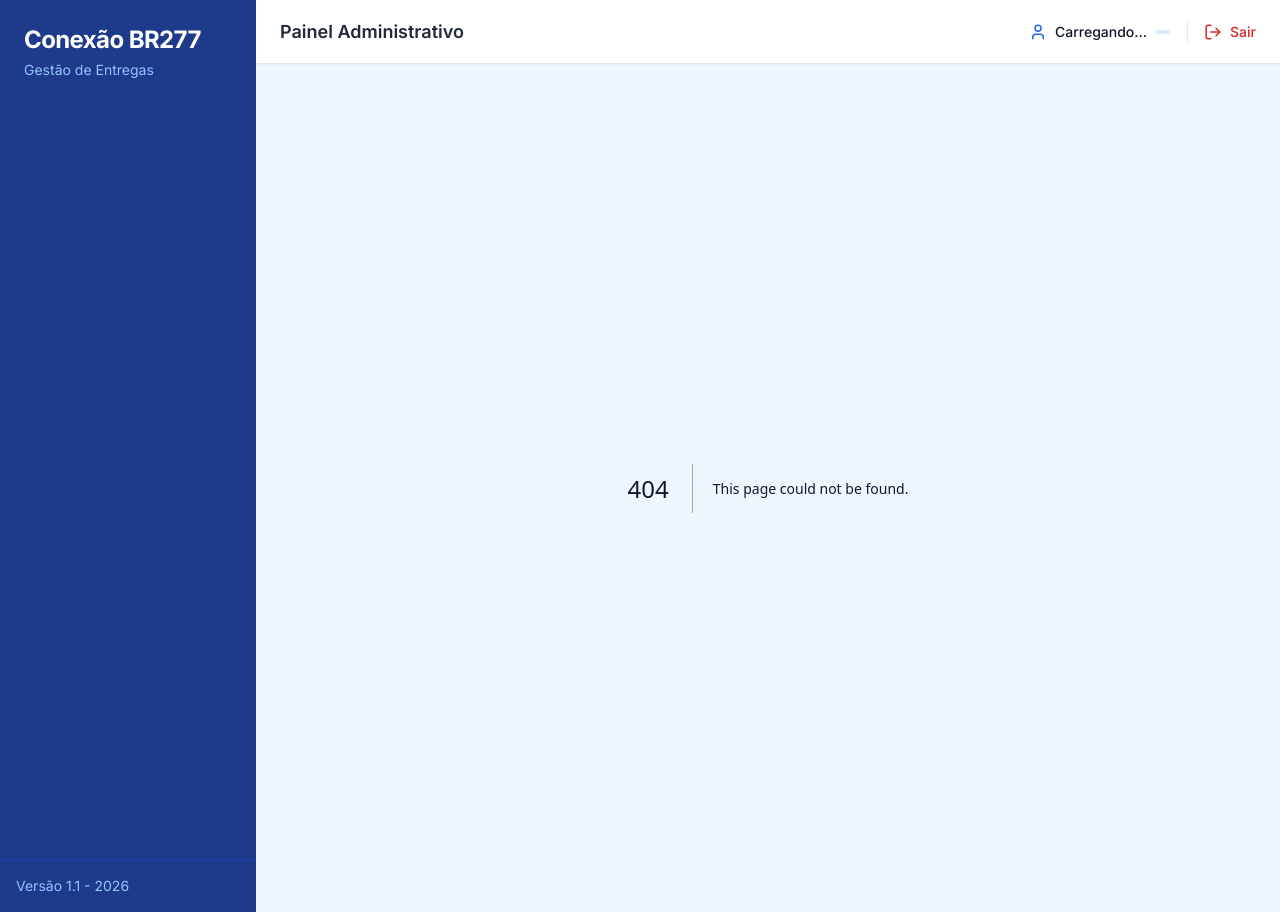
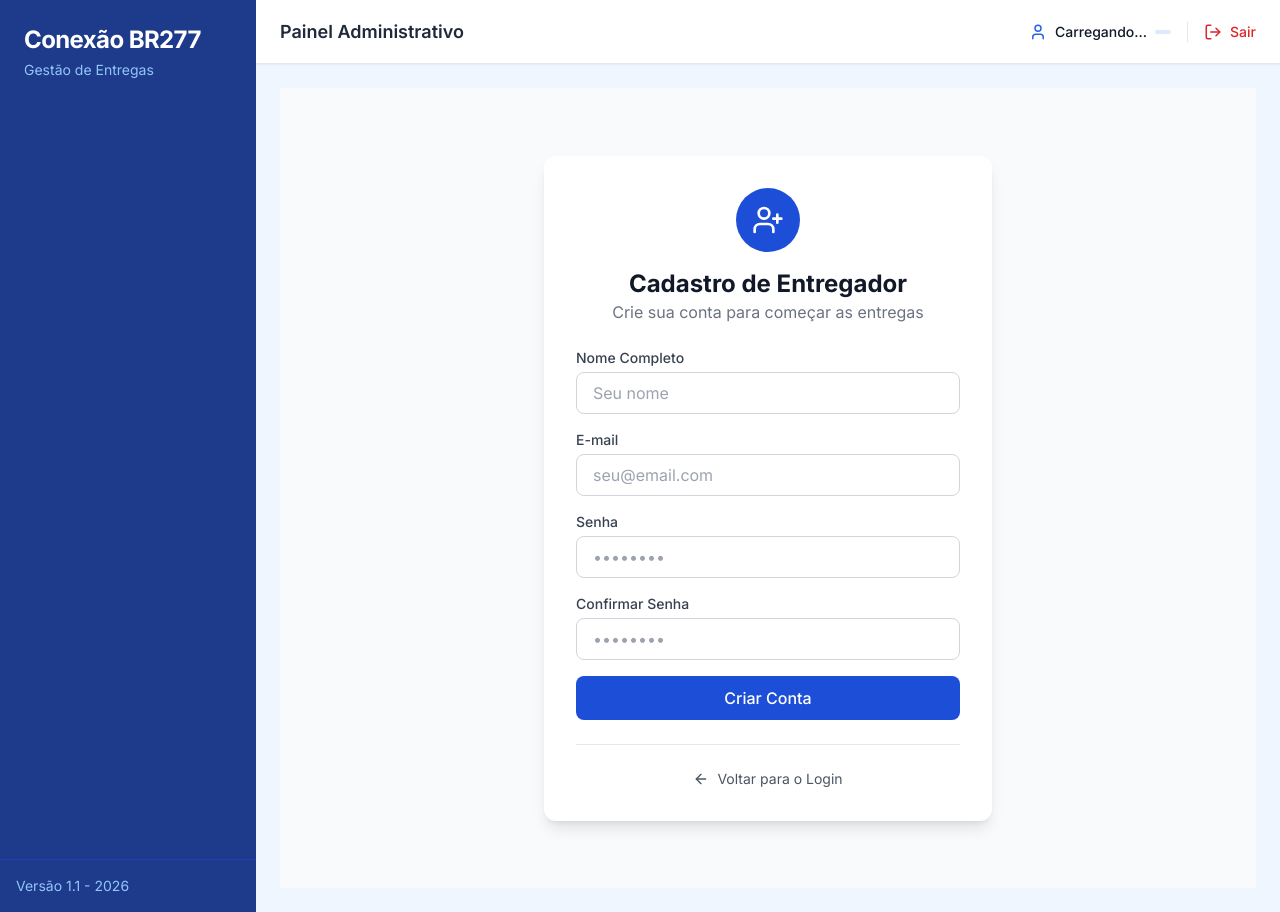
Before and after one commit to victor934034/entregaconexao, a Next.js app: page /registrar in a window 1280 px wide. Before the commit this address had no page. Built offline with nearby package versions, Linux system fonts and the light colour scheme.

Commit message:
feat: complete delivery person registration flow for web and android

```diff
--- a/src/app/(auth)/login/page.tsx
+++ b/src/app/(auth)/login/page.tsx
@@ -8,6 +8,7 @@ import { Truck } from 'lucide-react';
 export default function Login() {
     const [email, setEmail] = useState('');
     const [senha, setSenha] = useState('');
+    const [perfil, setPerfil] = useState<'ADM' | 'ENTREGADOR'>('ADM');
     const [erro, setErro] = useState('');
     const [loading, setLoading] = useState(false);
     const { login } = useAuth();
@@ -21,9 +22,14 @@ export default function Login() {
             const response = await api.post('/auth/login', { email, senha });
             const { token, usuario } = response.data;
 
-            // Bloquear entregador no painel web
-            if (usuario.perfil === 'ENTREGADOR') {
-                setErro('Acesso restrito. Entregadores devem usar o aplicativo.');
+            // Validar se o perfil bate com o selecionado (opcional para segurança visual)
+            if (perfil === 'ADM' && !['SUPER_ADM', 'ADM'].includes(usuario.perfil)) {
+                setErro('Este acesso é exclusivo para administradores.');
+                return;
+            }
+
+            if (perfil === 'ENTREGADOR' && usuario.perfil !== 'ENTREGADOR') {
+                setErro('Este acesso é exclusivo para entregadores.');
                 return;
             }
 
@@ -38,12 +44,27 @@ export default function Login() {
     return (
         <div className="flex min-h-screen items-center justify-center bg-gray-50">
             <div className="w-full max-w-md bg-white rounded-xl shadow-lg p-8">
-                <div className="flex flex-col items-center mb-8">
+                <div className="flex flex-col items-center mb-6">
                     <div className="w-16 h-16 bg-blue-700 text-white rounded-full flex items-center justify-center mb-4">
                         <Truck size={32} />
                     </div>
                     <h1 className="text-2xl font-bold text-gray-900">Conexão BR277</h1>
-                    <p className="text-gray-500">Gestão de Entregas</p>
+                    <p className="text-gray-500 text-center">Gestão de Entregas</p>
+                </div>
+
+                <div className="flex bg-gray-100 p-1 rounded-lg mb-6">
+                    <button
+                        onClick={() => setPerfil('ADM')}
+                        className={`flex-1 py-2 text-sm font-medium rounded-md transition-all ${perfil === 'ADM' ? 'bg-white text-blue-700 shadow-sm' : 'text-gray-500 hover:text-gray-700'}`}
+                    >
+                        Administrador
+                    </button>
+                    <button
+                        onClick={() => setPerfil('ENTREGADOR')}
+                        className={`flex-1 py-2 text-sm font-medium rounded-md transition-all ${perfil === 'ENTREGADOR' ? 'bg-white text-blue-700 shadow-sm' : 'text-gray-500 hover:text-gray-700'}`}
+                    >
+                        Entregador
+                    </button>
                 </div>
 
                 {erro && (
@@ -86,6 +107,17 @@ export default function Login() {
                         {loading ? 'Acessando...' : 'Entrar'}
                     </button>
                 </form>
+
+                {perfil === 'ENTREGADOR' && (
+                    <div className="mt-6 text-center">
+                        <p className="text-sm text-gray-600">
+                            Ainda não tem conta?{' '}
+                            <a href="/registrar" className="text-blue-700 font-semibold hover:underline">
+                                Cadastre-se aqui
+                            </a>
+                        </p>
+                    </div>
+                )}
             </div>
         </div>
     );
--- /dev/null
+++ b/src/app/(auth)/registrar/page.tsx
@@ -0,0 +1,125 @@
+'use client';
+
+import { useState } from 'react';
+import { useRouter } from 'next/navigation';
+import api from '@/lib/api';
+import { Truck, UserPlus, ArrowLeft } from 'lucide-react';
+import Link from 'next/link';
+
+export default function Registrar() {
+    const [nome, setNome] = useState('');
+    const [email, setEmail] = useState('');
+    const [senha, setSenha] = useState('');
+    const [confirmarSenha, setConfirmarSenha] = useState('');
+    const [erro, setErro] = useState('');
+    const [loading, setLoading] = useState(false);
+    const router = useRouter();
+
+    const handleRegistrar = async (e: React.FormEvent) => {
+        e.preventDefault();
+        setErro('');
+
+        if (senha !== confirmarSenha) {
+            setErro('As senhas não coincidem.');
+            return;
+        }
+
+        setLoading(true);
+
+        try {
+            await api.post('/auth/registrar', { nome, email, senha });
+            // Após registrar com sucesso, redirecionar para login com mensagem de sucesso
+            router.push('/login?cadastrado=true');
+        } catch (err: any) {
+            setErro(err.response?.data?.error || 'Erro ao realizar cadastro.');
+        } finally {
+            setLoading(false);
+        }
+    };
+
+    return (
+        <div className="flex min-h-screen items-center justify-center bg-gray-50">
+            <div className="w-full max-w-md bg-white rounded-xl shadow-lg p-8">
+                <div className="flex flex-col items-center mb-6">
+                    <div className="w-16 h-16 bg-blue-700 text-white rounded-full flex items-center justify-center mb-4">
+                        <UserPlus size={32} />
+                    </div>
+                    <h1 className="text-2xl font-bold text-gray-900">Cadastro de Entregador</h1>
+                    <p className="text-gray-500 text-center">Crie sua conta para começar as entregas</p>
+                </div>
+
+                {erro && (
+                    <div className="mb-4 p-3 bg-red-100 border border-red-300 text-red-700 rounded-md text-sm">
+                        {erro}
+                    </div>
+                )}
+
+                <form onSubmit={handleRegistrar} className="space-y-4">
+                    <div>
+                        <label className="block text-sm font-medium text-gray-700 mb-1">Nome Completo</label>
+                        <input
+                            type="text"
+                            value={nome}
+                            onChange={(e) => setNome(e.target.value)}
+                            required
+                            className="w-full px-4 py-2 border border-gray-300 rounded-lg focus:ring-2 focus:ring-blue-600 focus:outline-none"
+                            placeholder="Seu nome"
+                        />
+                    </div>
+
+                    <div>
+                        <label className="block text-sm font-medium text-gray-700 mb-1">E-mail</label>
+                        <input
+                            type="email"
+                            value={email}
+                            onChange={(e) => setEmail(e.target.value)}
+                            required
+                            className="w-full px-4 py-2 border border-gray-300 rounded-lg focus:ring-2 focus:ring-blue-600 focus:outline-none"
+                            placeholder="seu@email.com"
+                        />
+                    </div>
+
+                    <div>
+                        <label className="block text-sm font-medium text-gray-700 mb-1">Senha</label>
+                        <input
+                            type="password"
+                            value={senha}
+                            onChange={(e) => setSenha(e.target.value)}
+                            required
+                            className="w-full px-4 py-2 border border-gray-300 rounded-lg focus:ring-2 focus:ring-blue-600 focus:outline-none"
+                            placeholder="••••••••"
+                        />
+                    </div>
+
+                    <div>
+                        <label className="block text-sm font-medium text-gray-700 mb-1">Confirmar Senha</label>
+                        <input
+                            type="password"
+                            value={confirmarSenha}
+                            onChange={(e) => setConfirmarSenha(e.target.value)}
+                            required
+                            className="w-full px-4 py-2 border border-gray-300 rounded-lg focus:ring-2 focus:ring-blue-600 focus:outline-none"
+                            placeholder="••••••••"
+                        />
+                    </div>
+
+                    <button
+                        type="submit"
+                        disabled={loading}
+                        className={`w-full py-2.5 rounded-lg text-white font-medium transition-colors ${loading ? 'bg-blue-400' : 'bg-blue-700 hover:bg-blue-800'
+                            }`}
+                    >
+                        {loading ? 'Cadastrando...' : 'Criar Conta'}
+                    </button>
+                </form>
+
+                <div className="mt-6 text-center border-t pt-6">
+                    <Link href="/login" className="text-gray-600 flex items-center justify-center gap-2 hover:text-blue-700 text-sm">
+                        <ArrowLeft size={16} />
+                        Voltar para o Login
+                    </Link>
+                </div>
+            </div>
+        </div>
+    );
+}
```
Also changed, not shown: 7 other files (tests, documents, lock files or other folders).
